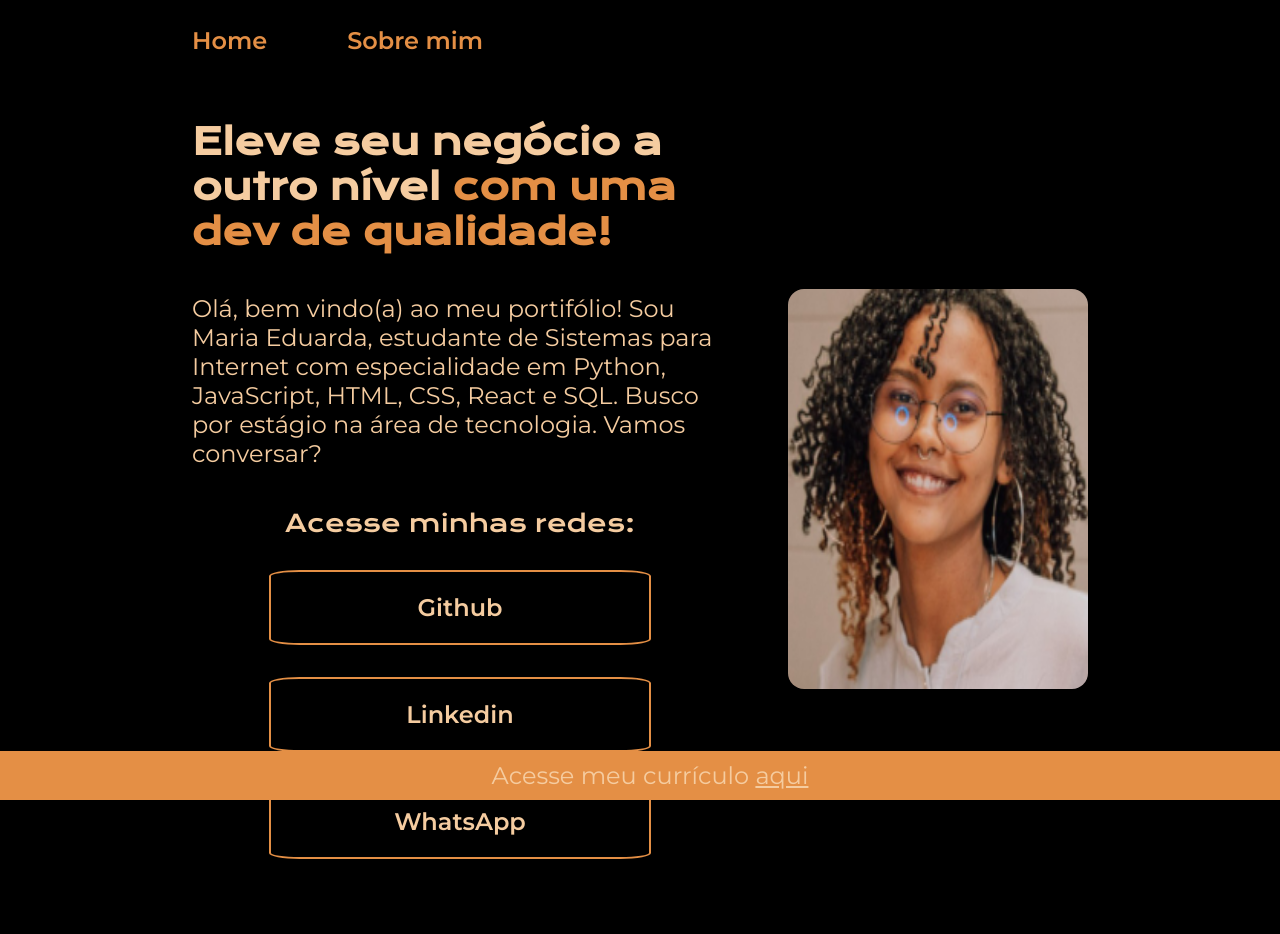
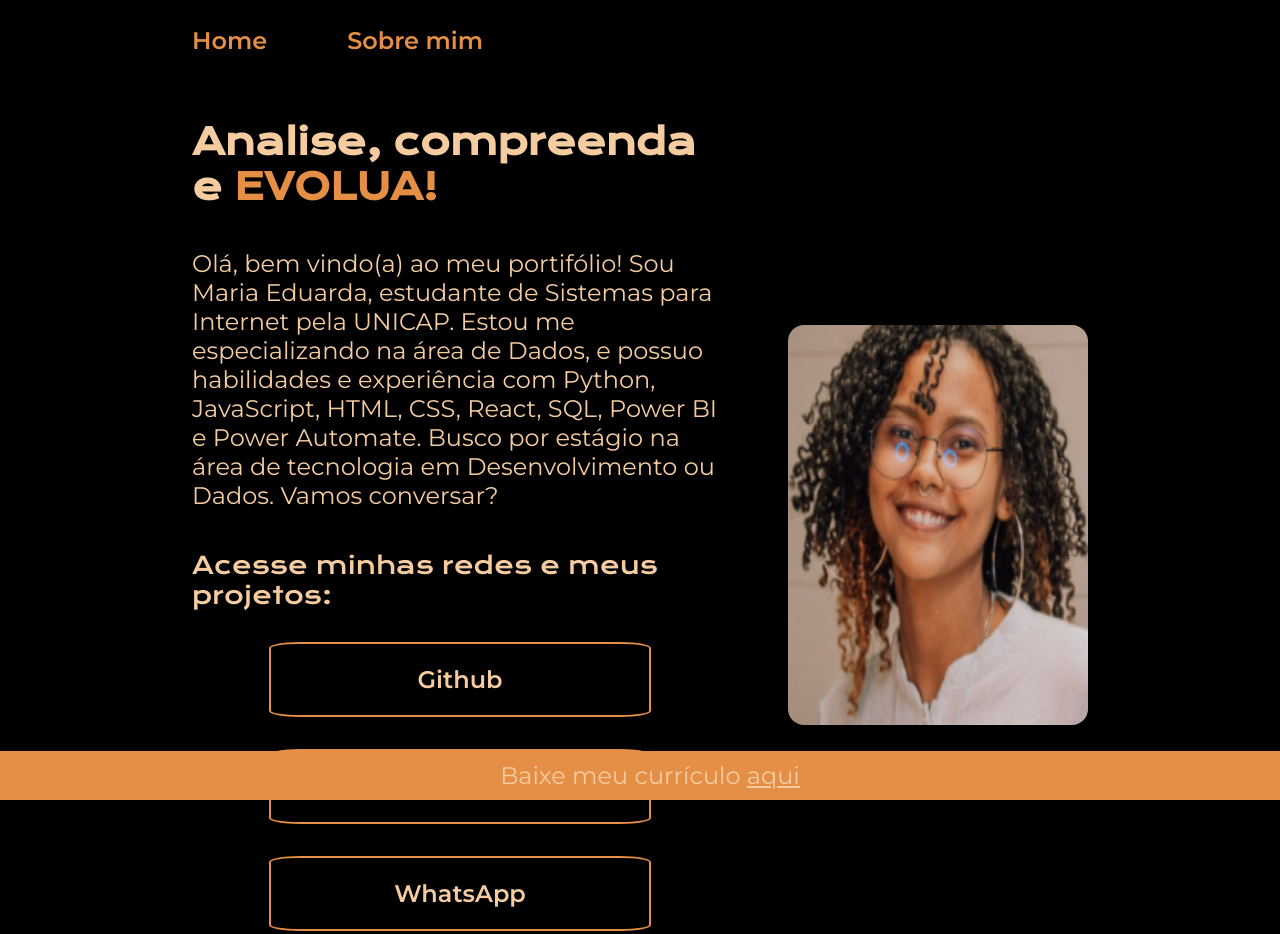
Before and after one commit to md-sart/Portfolio-Alura, a plain HTML site: page index.html in a window 1280 px wide. Drawn offline with nearby package versions, Linux system fonts and the light colour scheme.

Commit message:
atualização

```diff
--- a/index.html
+++ b/index.html
@@ -19,14 +19,14 @@
     <main class="apresentacao">
         <section class="apresentacao__conteudo">
             <h1 class="apresentacao__conteudo__titulo">
-                Eleve seu negócio a outro nível <strong class="titulo-destaque"> com uma dev de qualidade!</strong>
+                Analise, compreenda e <strong class="titulo-destaque"> EVOLUA!</strong>
             </h1>
             <p class="apresentacao__conteudo__texto">
-                Olá, bem vindo(a) ao meu portifólio! Sou Maria Eduarda, estudante de Sistemas para Internet com especialidade em Python, JavaScript, HTML, CSS, React e SQL. Busco por estágio na área de tecnologia. Vamos conversar?
+                Olá, bem vindo(a) ao meu portifólio! Sou Maria Eduarda, estudante de Sistemas para Internet pela UNICAP. Estou me especializando na área de Dados, e possuo habilidades e experiência com Python, JavaScript, HTML, CSS, React, SQL, Power BI e Power Automate. Busco por estágio na área de tecnologia em Desenvolvimento ou Dados. Vamos conversar?
             </p>
             <div class="apresentacao__links">
                 <h2 class="apresentacao__links__subtitulo">
-                    Acesse minhas redes:
+                    Acesse minhas redes e meus projetos:
                 </h2>
                 <a class="apresentacao__links__link" href="https://github.com/md-sart">Github</a>
                 <a class="apresentacao__links__link" href="https://www.linkedin.com/in/maria-eduarda-correia-santos/">Linkedin</a>
@@ -36,7 +36,7 @@
         <img src="./assets/img.png" alt="Maria Eduarda" class="apresentacao__imagem">
     </main>
     <footer class="rodape">
-        <p>Acesse meu currículo <a href="./curriculo/CV.pdf" target="_blank" class="rodape__link">aqui</a></p>
+        <p>Baixe meu currículo <a href="./curriculo/CV.pdf" target="_blank" class="rodape__link">aqui</a></p>
     </footer>
 </body>
 
```
